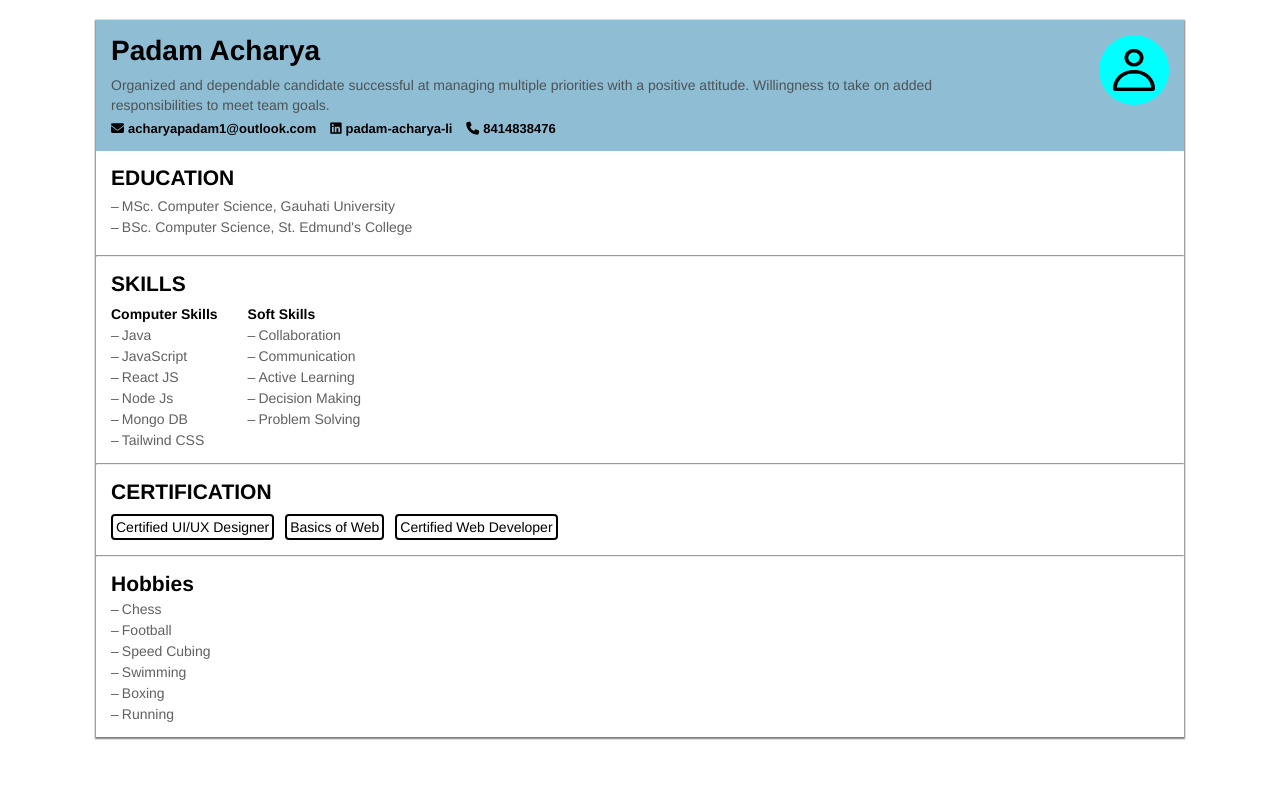
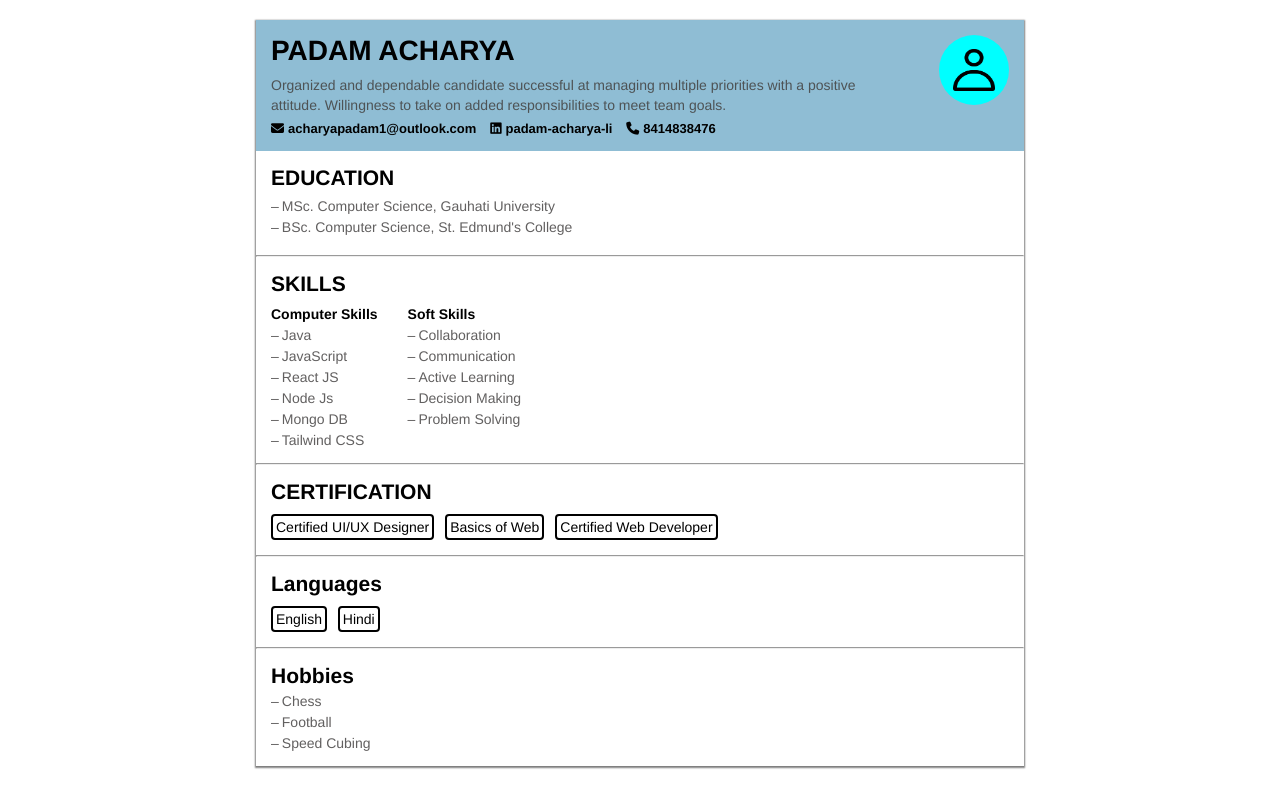
Before and after one commit to acharya-padam/html, a plain HTML site: page cv/index.html in a window 1280 px wide. Drawn offline with Linux system fonts and the light colour scheme.

Commit message:
Added new section named Languages

```diff
--- a/cv/index.html
+++ b/cv/index.html
@@ -12,7 +12,7 @@
 
         <div class="about-me util">
             <div class="text">
-                <h1>Padam Acharya</h1>
+                <h1>PADAM ACHARYA</h1>
                 <p>Organized and dependable candidate
                     successful at managing multiple priorities
                     with a positive attitude. Willingness to take
@@ -78,15 +78,20 @@
             </div>
             <hr>
 
+            <div class="certification util">
+                <h2>Languages</h2>
+                <span>English</span>
+                <span>Hindi</span>
+            </div>
+            <hr>
+
             <div class="hobbies util">
                 <h2>Hobbies</h2>
                 <ul>
                     <li>Chess</li>
                     <li>Football</li>
                     <li>Speed Cubing</li>
-                    <li>Swimming</li>
-                    <li>Boxing</li>
-                    <li>Running</li>
+
                 </ul>
             </div>
 
--- a/cv/style.css
+++ b/cv/style.css
@@ -28,7 +28,7 @@ ul li:not(.l1):before {
 
 .container{
     height: auto;
-    width: 85vw;
+    width: 60vw;
     box-shadow: 0 1px 1.5px 1px  gray;
     margin: 20px auto;
 }
```
